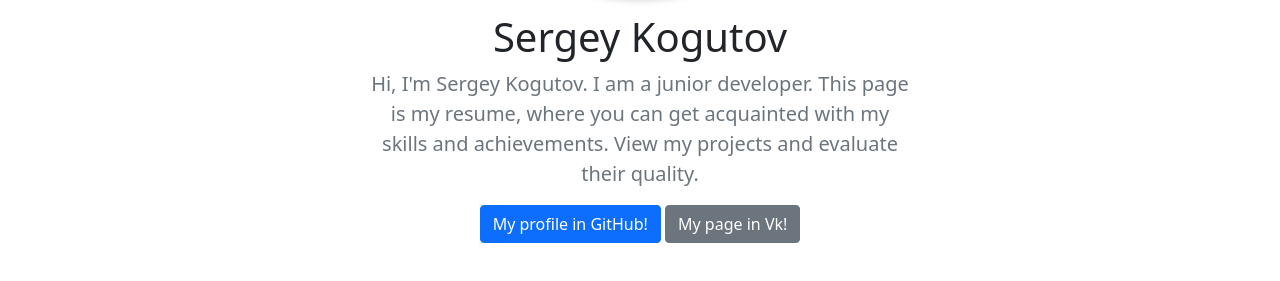
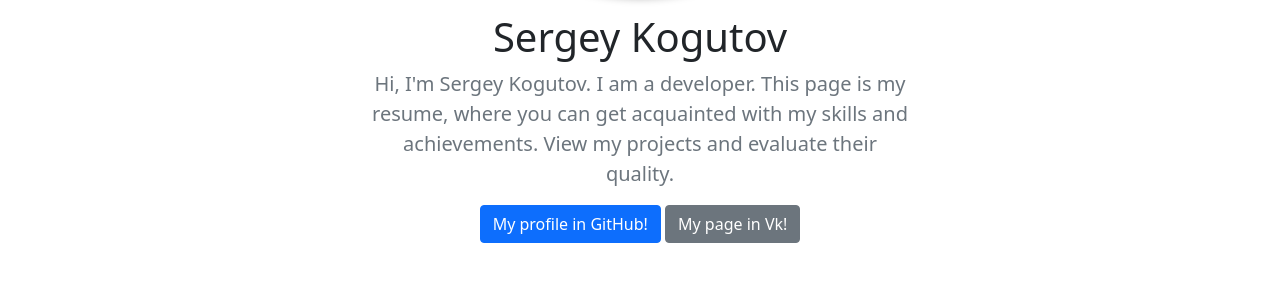
Before and after one commit to SergeiKogutov/sergeikogutov.github.io, a plain HTML site: page index.html in a window 1280 px wide. Shown: the part 373-654 px from the top of the page. Drawn offline with nearby package versions, Linux system fonts and the light colour scheme.

```diff
--- a/index.html
+++ b/index.html
@@ -68,9 +68,9 @@
           />
           <h1 class="fw-light">Sergey Kogutov</h1>
           <p class="lead text-muted">
-            Hi, I'm Sergey Kogutov. I am a junior developer. This page is my
-            resume, where you can get acquainted with my skills and
-            achievements. View my projects and evaluate their quality.
+            Hi, I'm Sergey Kogutov. I am a developer. This page is my resume,
+            where you can get acquainted with my skills and achievements. View
+            my projects and evaluate their quality.
           </p>
           <a
             href="https://github.com/SergeiKogutov"
```
